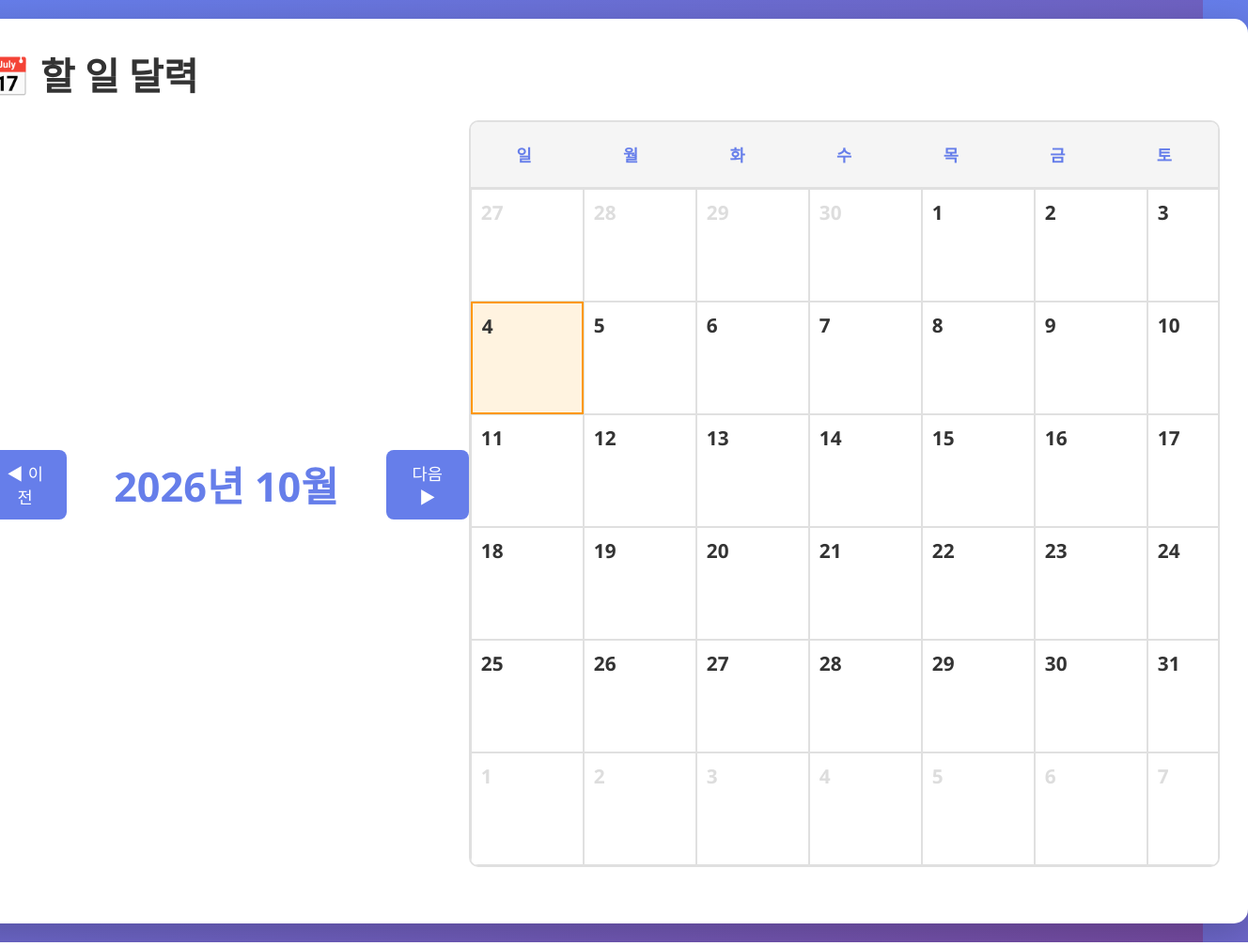
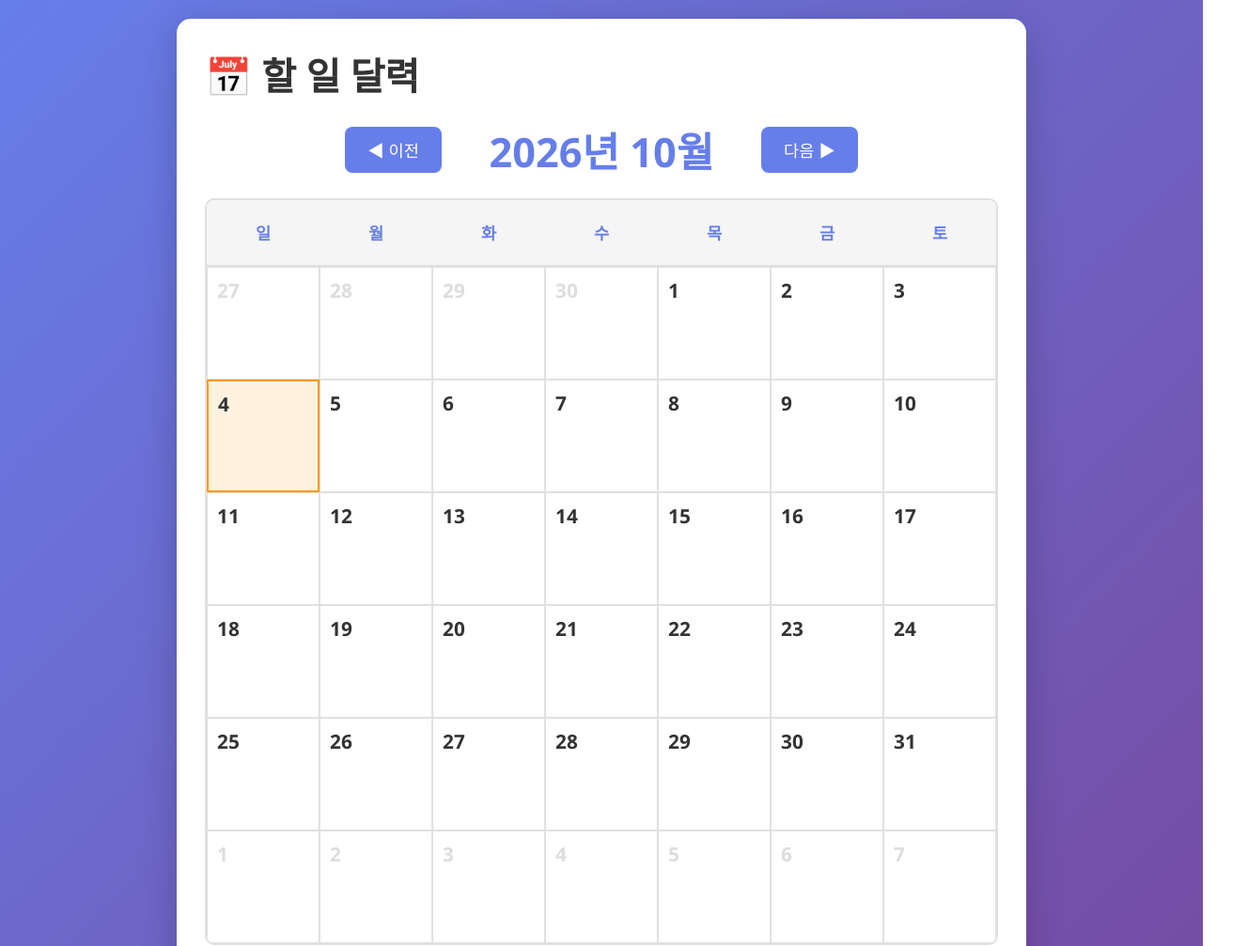
Before and after one commit to kangrous/memory1, a plain HTML site: page index.html in a window 1280 px wide. Shown: the top 1007 px of the page at 94% size, 1328 px wide, since content can reach past the window. Drawn offline with Linux system fonts and the light colour scheme.

Commit message:
Fix calendar header alignment - center month/year properly above calendar

```diff
--- a/style.css
+++ b/style.css
@@ -37,7 +37,8 @@ h1 {
     margin-bottom: 30px;
     width: 100%;
     display: flex;
-    justify-content: center;
+    flex-direction: column;
+    align-items: center;
 }
 
 .calendar-header {
@@ -46,6 +47,7 @@ h1 {
     align-items: center;
     margin-bottom: 20px;
     gap: 20px;
+    width: 100%;
 }
 
 .calendar-header h2 {
@@ -53,6 +55,7 @@ h1 {
     font-size: 2.7em;
     min-width: 300px;
     text-align: center;
+    flex: 0 0 auto;
 }
 
 .nav-btn {
```
